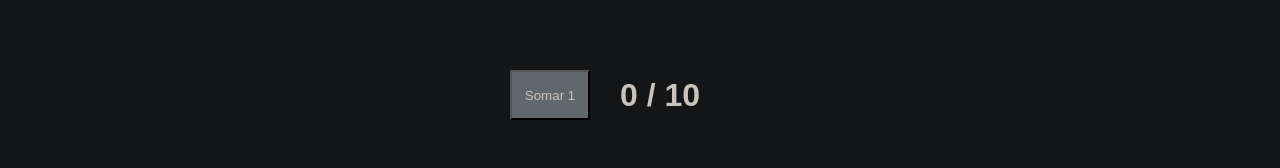
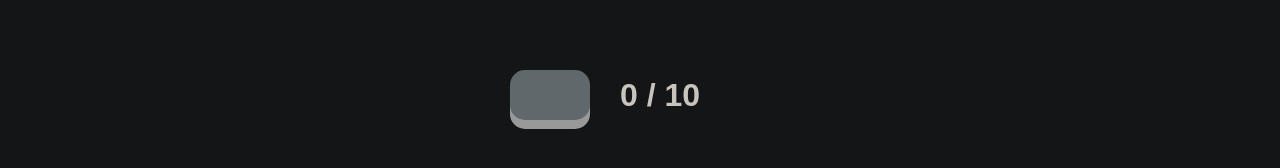
Before and after one commit to GustavoScardovelliSiqueroli/learning-vue, a Vue app: page /counter in a window 1280 px wide. Shown: the part 330-498 px from the top of the page. Built offline with nearby package versions, Linux system fonts and the light colour scheme.

Commit message:
feat: button effect

```diff
--- a/src/views/CounterView.vue
+++ b/src/views/CounterView.vue
@@ -1,8 +1,9 @@
 <template>
   <div class="counter-container">
-    <button @click="incrementCounterMoney" style="height: 50px; width: 80px">
-      Somar 1
-    </button>
+    <button
+      @click="incrementCounterMoney"
+      style="height: 50px; width: 80px"
+    ></button>
     <h1>{{ counter.count }} / {{ counter.goal }}</h1>
     <h1 :style="`opacity: ${counter.isAchieved ? 100 : 0};`">🎉</h1>
   </div>
@@ -17,7 +18,7 @@ function incrementCounterMoney() {
 }
 </script>
 
-<style>
+<style scoped>
 .counter-container {
   display: flex;
   width: 100%;
@@ -26,4 +27,19 @@ function incrementCounterMoney() {
   align-items: center;
   gap: 30px;
 }
+button {
+  background-color: #60686c;
+  border-radius: 15px;
+  box-shadow: 0 9px #999;
+  border: none;
+  transition: all 0.05s;
+}
+button:hover {
+  background-color: #505659;
+}
+button:active {
+  background-color: #505659;
+  box-shadow: 0 5px #666;
+  transform: translateY(4px);
+}
 </style>
```
